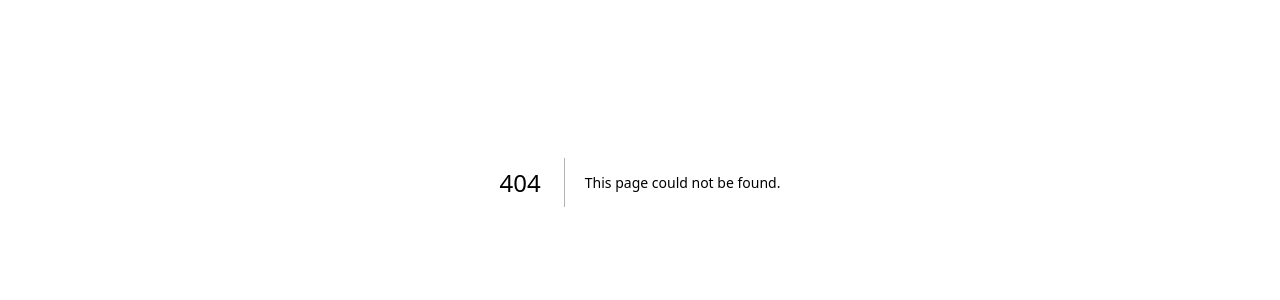
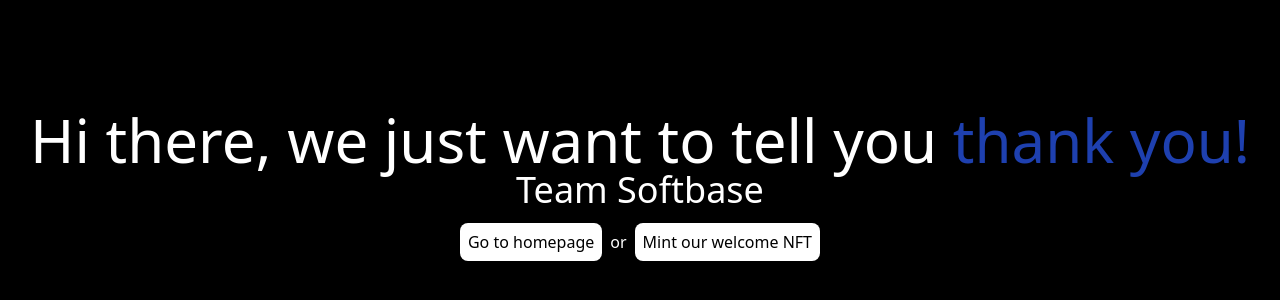
Before and after one commit to pdovhomilja/portfolio.sofbase.cz, a Next.js app: page /thankyou in a window 1280 px wide. Before the commit this address had no page. Shown: the part 218-518 px from the top of the page. Built offline with nearby package versions, Linux system fonts and the light colour scheme.

Commit message:
ThankYou page with minting NFT

```diff
--- /dev/null
+++ b/app/thankyou/page.tsx
@@ -0,0 +1,32 @@
+import Link from "next/link";
+import React from "react";
+import "../../styles/globals.css";
+
+type Props = {};
+
+function ThankYou({}: Props) {
+  return (
+    <div className="w-full h-screen bg-black text-white flex flex-col justify-center items-center">
+      <div className="items-center justify-center">
+        <h1 className="text-6xl justify-center items-center">
+          Hi there, we just want to tell you{" "}
+          <span className="text-blue-800">thank you!</span>
+        </h1>
+      </div>
+      <div className="items-end">
+        <h2 className="text-4xl">Team Softbase</h2>
+      </div>
+      <div className="pt-5">
+        <Link href="/" className="bg-white rounded-lg text-black p-2 m-2">
+          Go to homepage
+        </Link>
+        or
+        <Link href="/" className="bg-white rounded-lg text-black p-2 m-2">
+          Mint our welcome NFT
+        </Link>
+      </div>
+    </div>
+  );
+}
+
+export default ThankYou;
--- a/components/Contact/Form.tsx
+++ b/components/Contact/Form.tsx
@@ -1,3 +1,4 @@
+import Router, { useRouter } from "next/router";
 import React, { useState } from "react";
 
 type Props = {};
@@ -7,6 +8,7 @@ function Form({}: Props) {
   const [email, setEmail] = useState("");
   const [message, setMessage] = useState("");
   const [submitted, setSubmitted] = useState(false);
+  const router = useRouter();
 
   const handleSubmit = async (
     e: React.MouseEvent<HTMLButtonElement, MouseEvent>
@@ -27,6 +29,8 @@ function Form({}: Props) {
       },
       body: JSON.stringify(data),
     });
+    //alert("Váš formulář byl úspěšně odelán. Děkujeme");
+    router.push("/thankyou");
   };
   return (
     <form action="" className="p-5">
--- a/pages/api/contact.js
+++ b/pages/api/contact.js
@@ -1,4 +1,4 @@
-export default async function (req, res) {
+export default async function Mailer(req, res) {
   require("dotenv").config();
 
   let nodemailer = require("nodemailer");
@@ -27,7 +27,7 @@ export default async function (req, res) {
   });
 
   const mailData = {
-    from: "Web form Softbase s.r.o.",
+    from: "info@softbase.cz",
     to: "info@softbase.cz",
     subject: `Message From ${req.body.name}`,
     text: req.body.message + " | Sent from: " + req.body.email,
```
